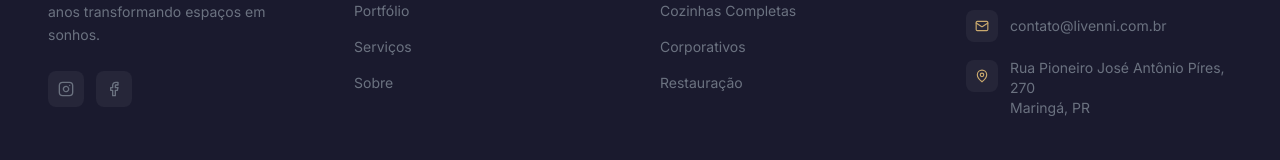
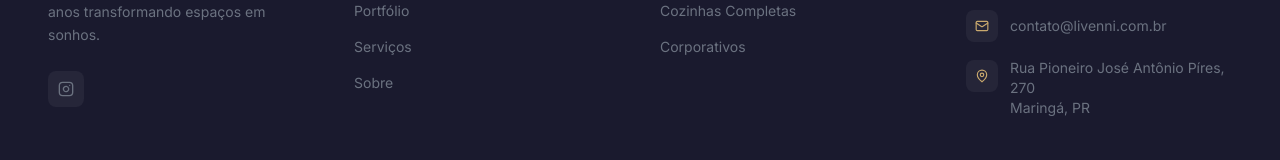
Before and after one commit to Leoz0440/sitesitesite, a React (Vite) app: page / in a window 1280 px wide. Shown: the part 7536-7696 px from the top of the page. Built offline with nearby package versions, Linux system fonts and the light colour scheme; a web font is replaced by a local one.

Commit message:
Att: informações

```diff
--- a/src/components/layout/Footer.tsx
+++ b/src/components/layout/Footer.tsx
@@ -1,7 +1,7 @@
 import { Phone, Mail, MapPin, Instagram, Facebook } from 'lucide-react';
 
 const navLinks = ['Home', 'Portfólio', 'Serviços', 'Sobre'];
-const services = ['Móveis Planejados', 'Cozinhas Completas', 'Corporativos', 'Restauração'];
+const services = ['Móveis Planejados', 'Cozinhas Completas', 'Corporativos'];
 
 const scrollToSection = (id: string) => {
   const el = document.getElementById(id);
@@ -32,7 +32,7 @@ export default function Footer() {
             </p>
             <div className="flex gap-3">
               <a
-                href="https://instagram.com"
+                href="https://instagram.com/livenni.movelaria"
                 target="_blank"
                 rel="noopener noreferrer"
                 className="w-9 h-9 bg-white/5 hover:bg-gold/10 rounded-lg flex items-center justify-center text-gray-500 hover:text-gold transition-all duration-300 hover:scale-110"
@@ -41,13 +41,9 @@ export default function Footer() {
                 <Instagram size={16} />
               </a>
               <a
-                href="https://facebook.com"
-                target="_blank"
-                rel="noopener noreferrer"
-                className="w-9 h-9 bg-white/5 hover:bg-gold/10 rounded-lg flex items-center justify-center text-gray-500 hover:text-gold transition-all duration-300 hover:scale-110"
-                aria-label="Facebook"
+
               >
-                <Facebook size={16} />
+
               </a>
             </div>
           </div>
```
